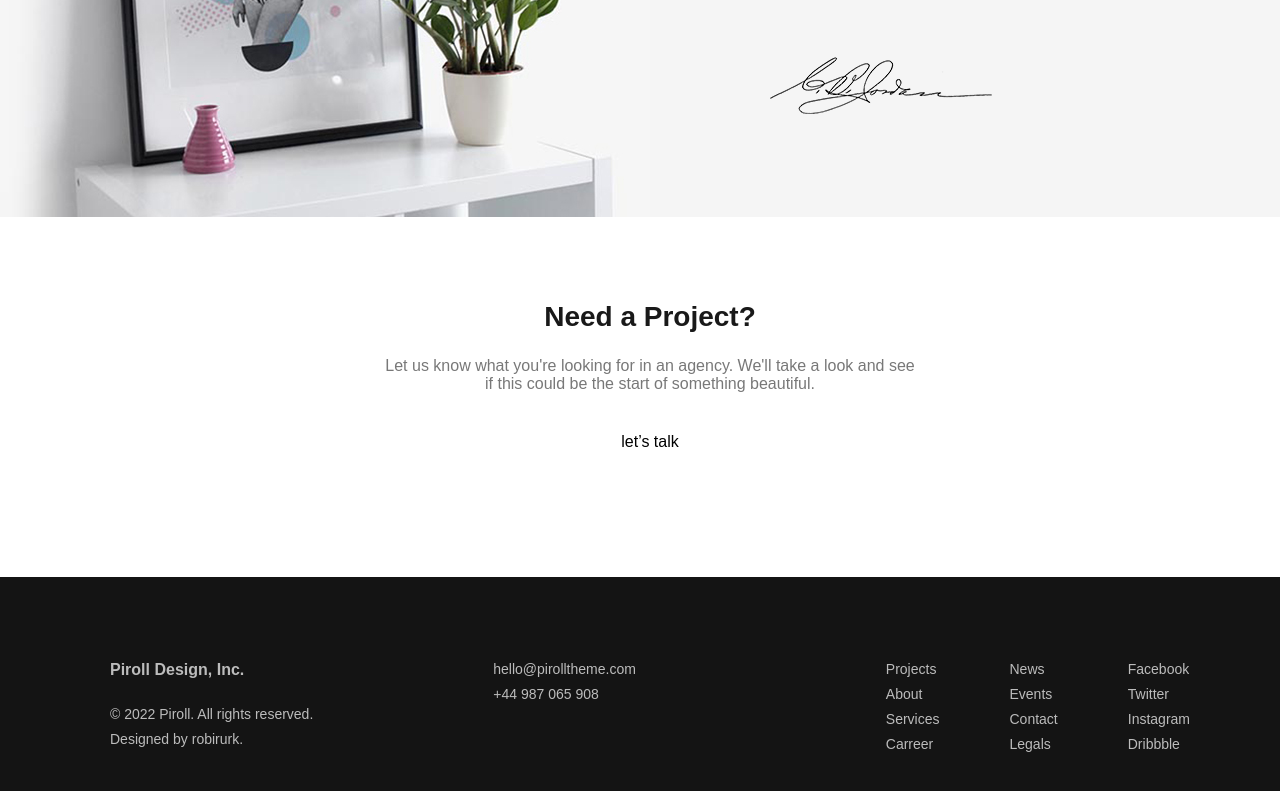
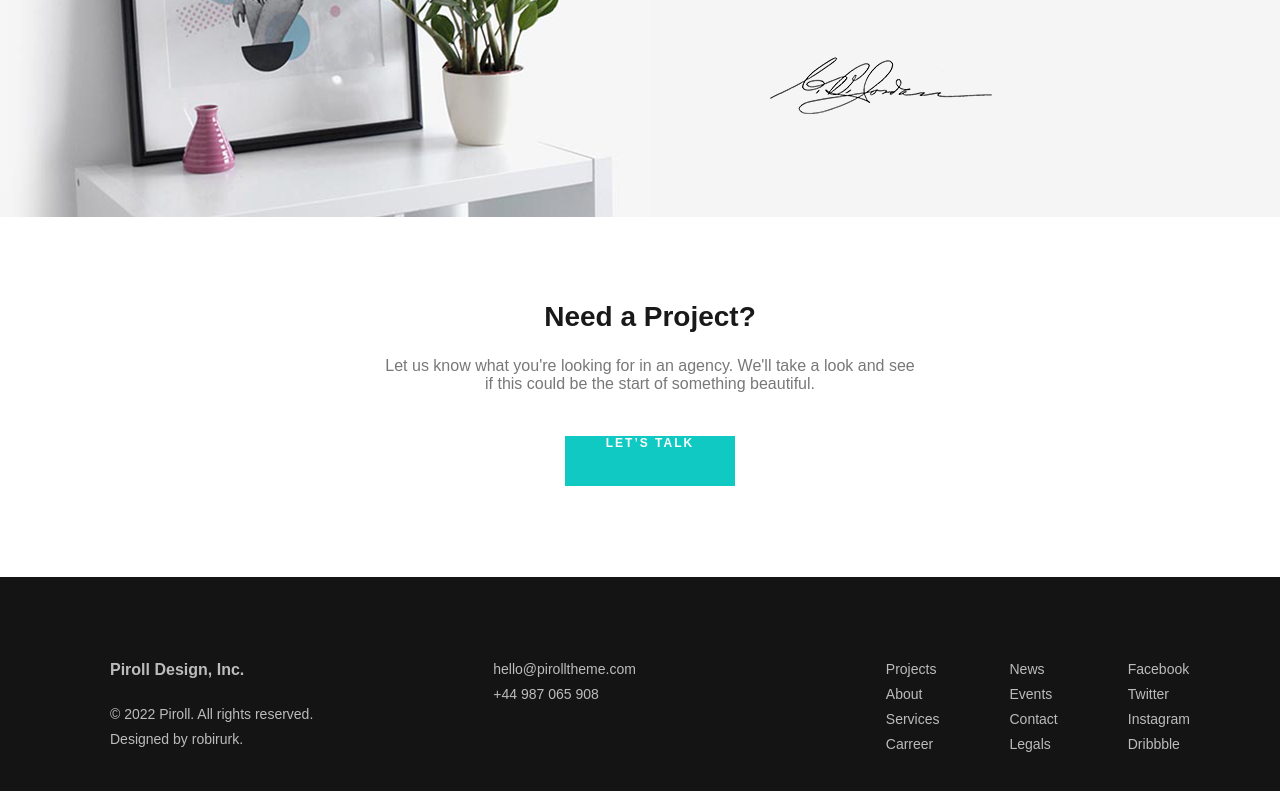
Before and after one commit to cami0313/example, a plain HTML site: page about.html in a window 1280 px wide. Shown: the part 943-1734 px from the top of the page. Drawn offline with Linux system fonts and the light colour scheme.

Commit message:
Update about.css

```diff
--- a/css/about.css
+++ b/css/about.css
@@ -106,7 +106,8 @@ body{
   color: #787878;
   margin: 20px 0px 40px;
 }
-#project > button{
+#project a{
+  display: inline-block;
   width: 170px;
   height: 50px;
   border: 0; outline: 0;
@@ -118,6 +119,6 @@ body{
   cursor: pointer;
   text-transform: uppercase;
 }
-#project > button:hover{
+#project a:hover{
   background-color: #0ab6b1;
 }
```
